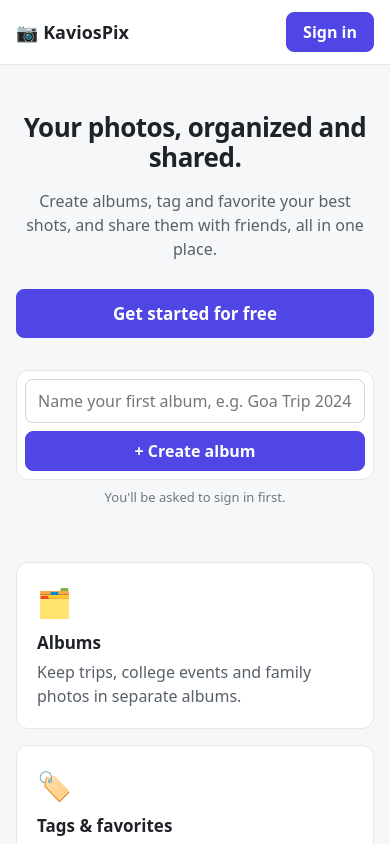
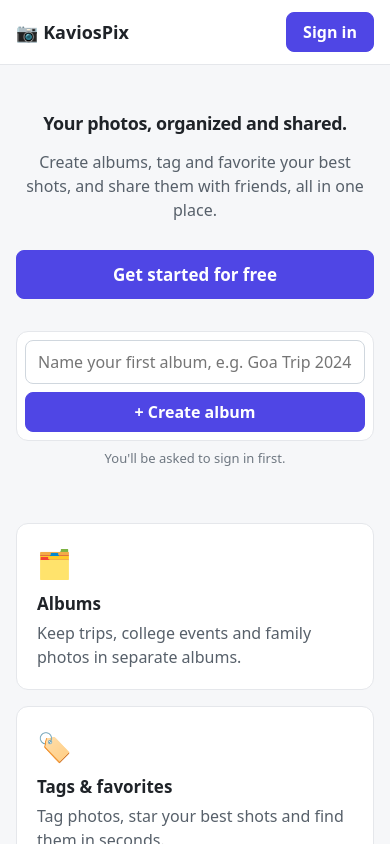
Before and after one commit to rahulsoni070/kaviospix, a React (Vite) app: page / in a window 390 px wide. Shown: the top 844 px of the page. Built offline with nearby package versions, Linux system fonts and the light colour scheme; no server answers.

Commit message:
Hero heading on one line at all breakpoints

```diff
--- a/src/index.css
+++ b/src/index.css
@@ -176,23 +176,21 @@ button.active {
 }
 
 .hero {
+  width: 100%;
   max-width: 1040px;
   margin: 0 auto;
   padding: 72px 16px 40px;
   text-align: center;
+  container-type: inline-size;
 }
 
 .hero h1 {
   margin: 0 0 16px;
-  font-size: clamp(26px, 4.4vw, 46px);
+
+  font-size: min(46px, calc(100cqi / 20));
   line-height: 1.15;
   letter-spacing: -0.02em;
-}
-
-@media (min-width: 601px) {
-  .hero h1 {
-    white-space: nowrap;
-  }
+  white-space: nowrap;
 }
 
 .hero-sub {
```
